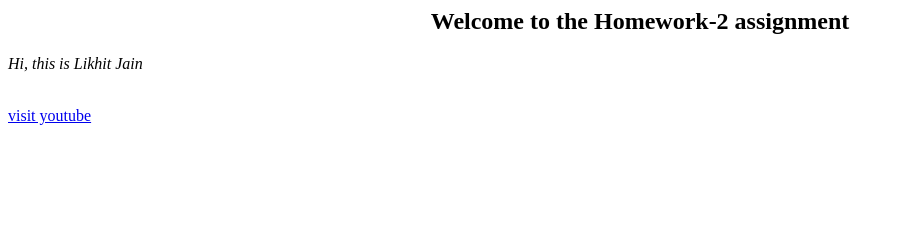
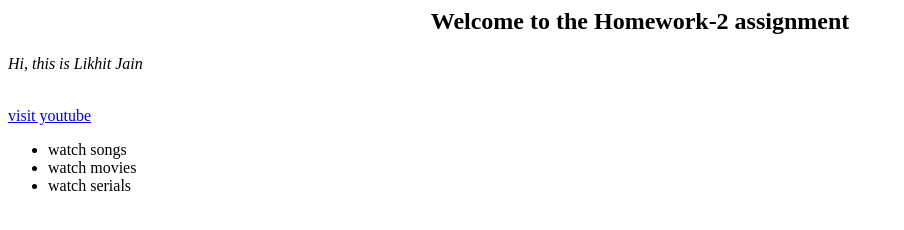
Before and after one commit to likhitjain/homework-2, a plain HTML site: page index.html in a window 1280 px wide. Shown: the whole page, without its empty margins (0-904 px from the left). Drawn offline with Linux system fonts and the light colour scheme.

Commit message:
ul and li tag

```diff
--- a/index.html
+++ b/index.html
@@ -7,5 +7,11 @@
 
 <a href="www.youtube.com">visit youtube</a>
 
+<ul>
+  <li>watch songs</li>
+    <li>watch movies</li>
+      <li>watch serials</li>
+      </ul>
+
 </body>
 </html>
```
